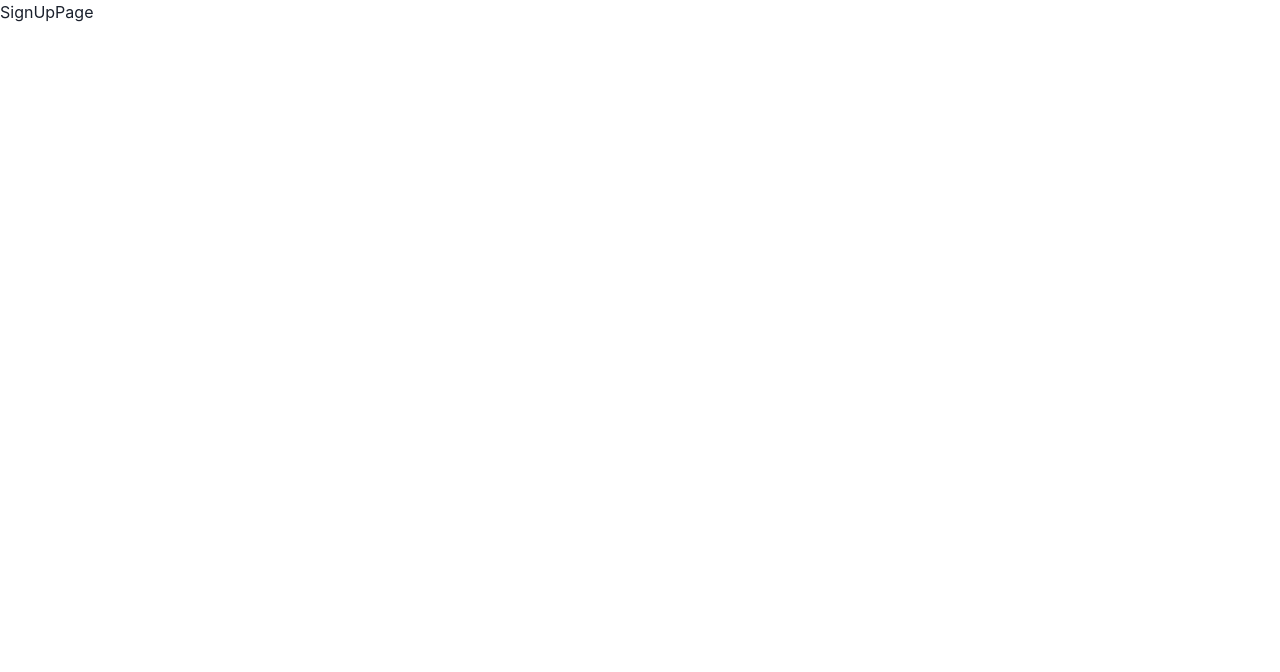
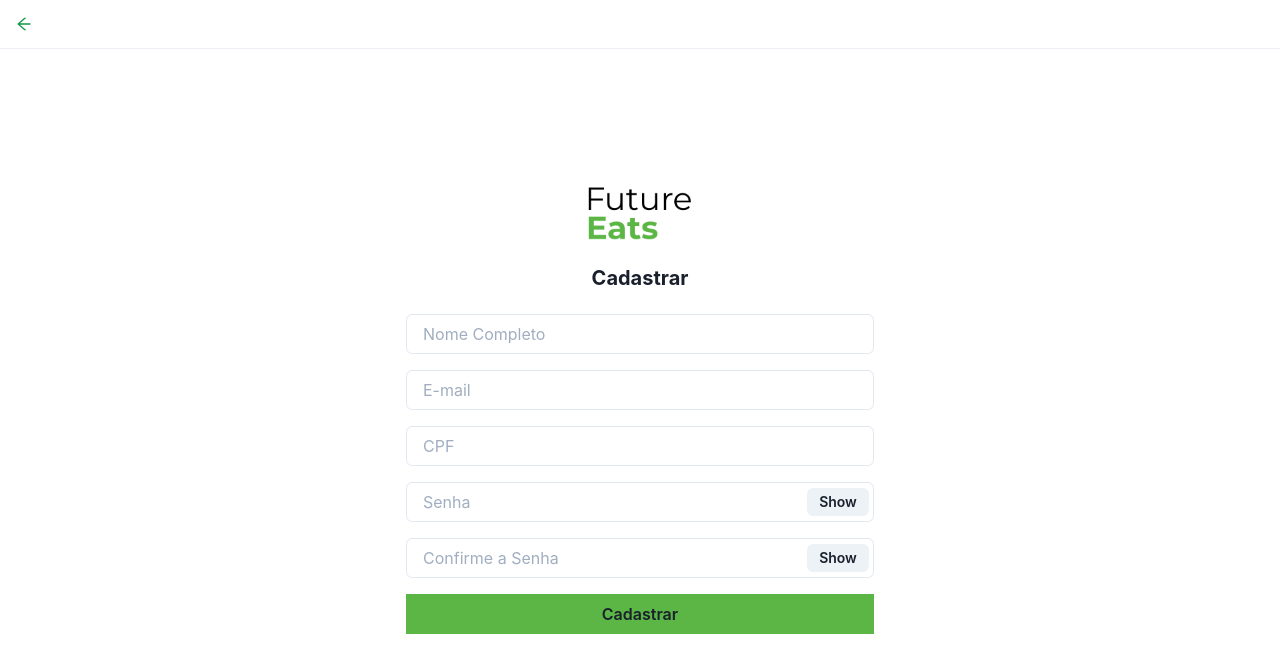
Before and after one commit to future4code/lovelace-labe-food8-B, a React (Create React App) app: page /signup in a window 1280 px wide. Shown: the top 672 px of the page. Built offline with nearby package versions, Linux system fonts and the light colour scheme.

Commit message:
Signup Page

```diff
--- a/src/pages/LoginPage.js
+++ b/src/pages/LoginPage.js
@@ -65,6 +65,7 @@ const LoginPage = () => {
                     placeholder="email@email.com"
                     value={email}
                     onChange={(e) => setEmail(e.target.value)}
+                    isRequired
                   />
                 </InputGroup>
               </FormControl>
@@ -76,6 +77,7 @@ const LoginPage = () => {
                     placeholder="Enter password"
                     value={password}
                     onChange={(e) => setPassword(e.target.value)}
+                    isRequired
                   />
                   <InputRightElement width="4.5rem">
                     <Button h="1.75rem" size="sm" onClick={handleShowClick}>
--- a/src/pages/SignUpPage.js
+++ b/src/pages/SignUpPage.js
@@ -1,7 +1,185 @@
-import React from "react";
+import React, { useState } from "react";
+import logo from "../assets/logo.png";
+import {
+  Flex,
+  Image,
+  Heading,
+  Box,
+  FormControl,
+  InputGroup,
+  Input,
+  Stack,
+  InputRightElement,
+  Button,
+  Divider,
+  IconButton,
+} from "@chakra-ui/react";
+import { useHistory } from "react-router-dom";
+import { BiLeftArrow } from "react-icons/bi";
+import { AiOutlineArrowLeft } from "react-icons/ai";
 
 const SignUpPage = () => {
-  return <div>SignUpPage</div>;
+  const history = useHistory();
+
+  const [name, setName] = useState("");
+  const [email, setEmail] = useState("");
+  const [cpf, setCpf] = useState("");
+  const [password, setPassword] = useState("");
+  const [confirmPassword, setConfirmPassword] = useState("");
+
+  const [showPassword, setShowPassword] = useState(false);
+
+  const handleShowClick = () => setShowPassword(!showPassword);
+
+  const handleSignUp = (e) => {
+    e.preventDefault();
+
+    if (password !== confirmPassword) {
+      alert("As senhas não são compatíveis");
+    } else {
+      const body = {
+        name: name,
+        email: email,
+        cpf: cpf,
+        password: password,
+      };
+
+      setName("");
+      setEmail("");
+      setCpf("");
+      setPassword("");
+      setConfirmPassword("");
+
+      console.log(body);
+
+      // FALTA INTEGRAÇÃO COM API
+    }
+  };
+
+  return (
+    <>
+      <Flex flexDir="column" alignItems="flex-start">
+        <IconButton
+          colorScheme="whatsapp"
+          isRound
+          py={5}
+          size="lg"
+          variant="ghost"
+          aria-label="Search database"
+          icon={<AiOutlineArrowLeft />}
+          onClick={() => history.goBack()}
+        />
+      </Flex>
+
+      <Divider mb={-10} />
+
+      <Flex
+        flexDir="column"
+        w="100vw"
+        h="100vh"
+        justifyContent="center"
+        alignItems="center"
+      >
+        <Flex flexDir="column" justifyContent="center" alignItems="center">
+          <Image
+            w="105px"
+            objectFit="cover"
+            src={logo}
+            alt="Future Eats"
+            mb={6}
+          />
+          <Heading as="h2" size="md" mb={6}>
+            Cadastrar
+          </Heading>
+          <Box minW={{ base: "330px", md: "468px" }}>
+            <form onSubmit={handleSignUp}>
+              <Stack spacing={4}>
+                <FormControl>
+                  <InputGroup size="md">
+                    <Input
+                      pr="4.5rem"
+                      type="text"
+                      placeholder="Nome Completo"
+                      value={name}
+                      onChange={(e) => setName(e.target.value)}
+                      isRequired
+                    />
+                  </InputGroup>
+                </FormControl>
+                <FormControl>
+                  <InputGroup size="md">
+                    <Input
+                      pr="4.5rem"
+                      type="email"
+                      placeholder="E-mail"
+                      value={email}
+                      onChange={(e) => setEmail(e.target.value)}
+                      isRequired
+                    />
+                  </InputGroup>
+                </FormControl>
+                <FormControl>
+                  <InputGroup size="md">
+                    <Input
+                      pr="4.5rem"
+                      type="text"
+                      placeholder="CPF"
+                      value={cpf}
+                      onChange={(e) => setCpf(e.target.value)}
+                      isRequired
+                    />
+                  </InputGroup>
+                </FormControl>
+                <FormControl>
+                  <InputGroup size="md">
+                    <Input
+                      pr="4.5rem"
+                      type={showPassword ? "text" : "password"}
+                      placeholder="Senha"
+                      value={password}
+                      onChange={(e) => setPassword(e.target.value)}
+                      isRequired
+                    />
+                    <InputRightElement width="4.5rem">
+                      <Button h="1.75rem" size="sm" onClick={handleShowClick}>
+                        {showPassword ? "Hide" : "Show"}
+                      </Button>
+                    </InputRightElement>
+                  </InputGroup>
+                </FormControl>
+                <FormControl>
+                  <InputGroup size="md">
+                    <Input
+                      pr="4.5rem"
+                      type={showPassword ? "text" : "password"}
+                      placeholder="Confirme a Senha"
+                      value={confirmPassword}
+                      onChange={(e) => setConfirmPassword(e.target.value)}
+                      isRequired
+                    />
+                    <InputRightElement width="4.5rem">
+                      <Button h="1.75rem" size="sm" onClick={handleShowClick}>
+                        {showPassword ? "Hide" : "Show"}
+                      </Button>
+                    </InputRightElement>
+                  </InputGroup>
+                </FormControl>
+                <Button
+                  borderRadius={0}
+                  type="submit"
+                  variant="solid"
+                  background="#5cb646"
+                  width="full"
+                >
+                  Cadastrar
+                </Button>
+              </Stack>
+            </form>
+          </Box>
+        </Flex>
+      </Flex>
+    </>
+  );
 };
 
 export default SignUpPage;
```
